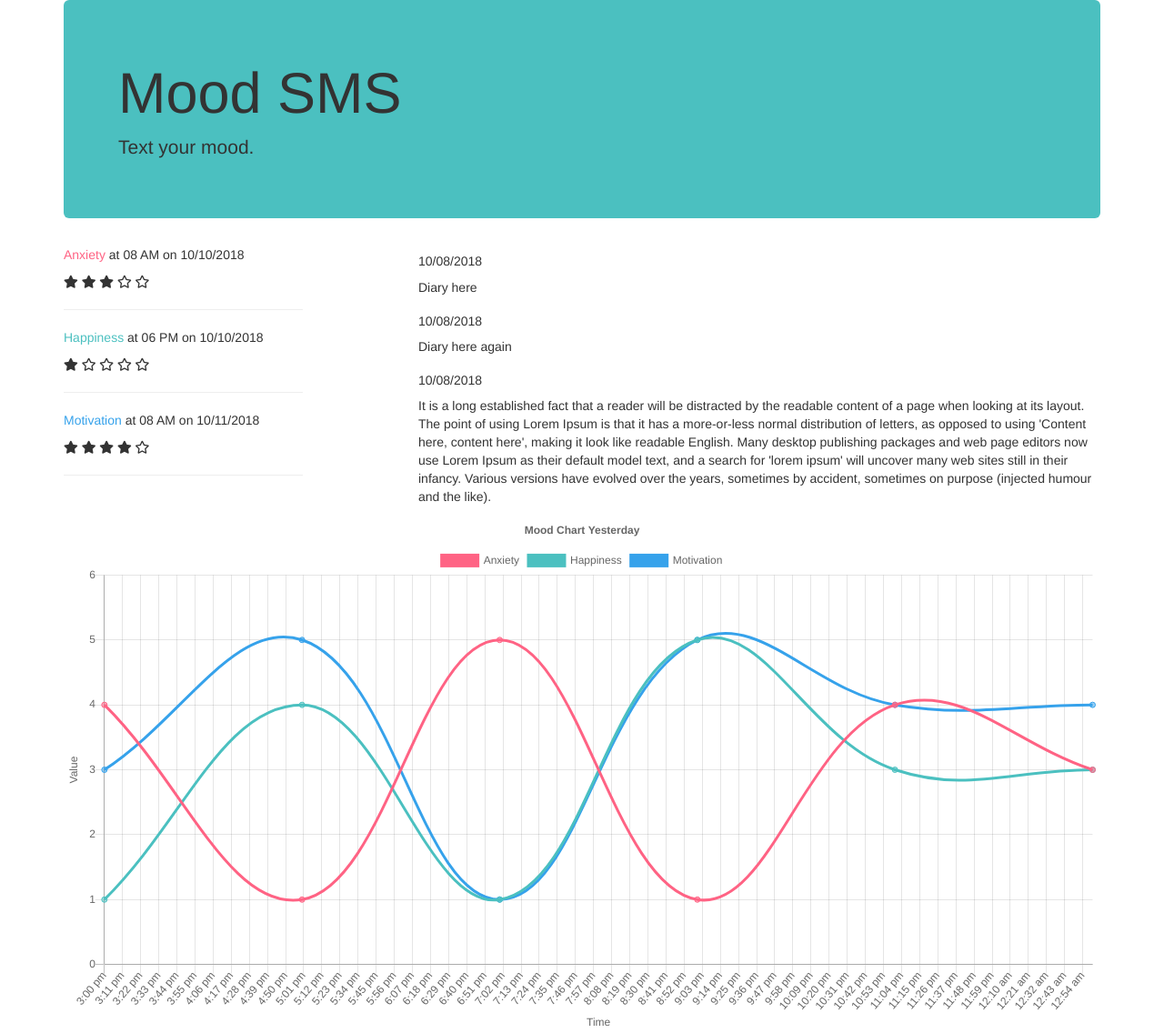
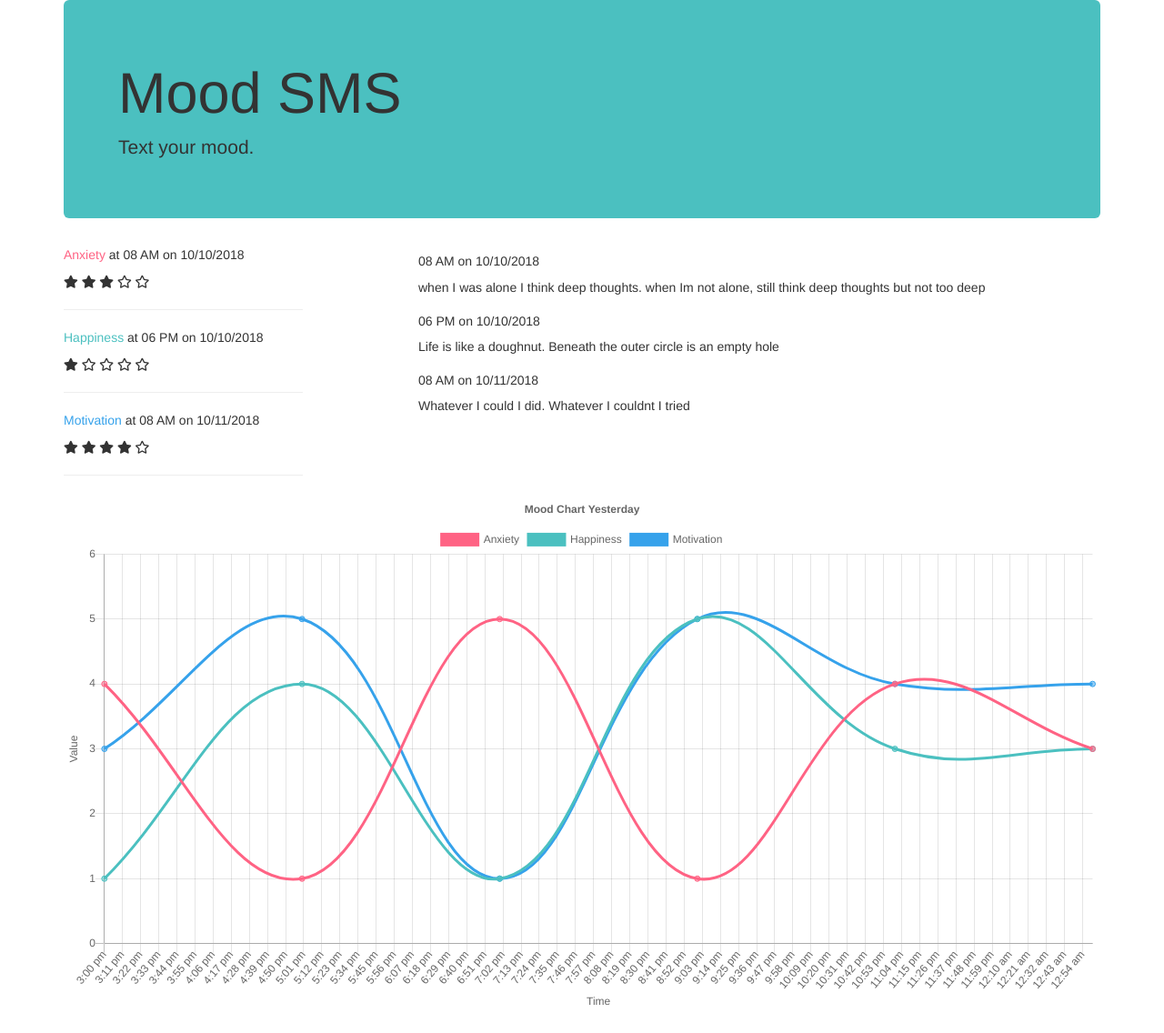
Before and after one commit to bboyjacks/TextJournaling, a Flask app: page / in a window 1280 px wide. Shown: the whole page at 91% size. After the commit the page ends 1105 px from the top, so only its background shows below. Run offline with Flask 2, Linux system fonts and the light colour scheme; data comes from the database, SQL or seed files in the repository; both versions use the stored data as it was after the commit; some libraries are stand-ins or nearby versions.

Commit message:
working querying diary from sql

```diff
--- a/app.py
+++ b/app.py
@@ -12,8 +12,9 @@ mood_db = MoodDB()
 
 @app.route('/')
 def home():
-    moods = mood_db.get_moods()
-    return render_template('home.html', moods=moods)
+    moods = mood_db.get_moods(1)
+    diaries = mood_db.get_diaries(1)
+    return render_template('home.html', moods=moods, diaries=diaries)
 
 if __name__ == "__main__":
     app.run(debug=True)
--- a/mood_db.py
+++ b/mood_db.py
@@ -7,18 +7,18 @@ class MoodDB:
 		self.db_uri = 'sqlite:///mood_sms.db'
 		self.engine = create_engine(self.db_uri)
 
-	def get_moods(self):
-		moods = self.engine.execute("SELECT type, star, time FROM users INNER JOIN mood ON users.id = mood.user_id AND users.id = 1")
+	def get_moods(self, user_id):
+		moods = self.engine.execute("SELECT type, star, time FROM users INNER JOIN mood ON users.id = mood.user_id AND users.id = " + str(user_id))
 		mood_list = {'moods': []}
 		for mood in moods:
 			mood_obj = {}
 			mood_obj['type'] = mood[0]
 			mood_obj['star'] = mood[1]
-			mood_obj['time'] = self.__time_parser__(mood[2])
+			mood_obj['time'] = self.__time_parser(mood[2])
 			mood_list['moods'].append(mood_obj)
 		return mood_list
 
-	def __time_parser__(self, mood_time):
+	def __time_parser(self, mood_time):
 		dt = datetime.datetime.utcfromtimestamp(mood_time)
 		dt_today = datetime.datetime.now()
 
@@ -26,3 +26,14 @@ class MoodDB:
 			return dt_today.strftime('%I %p Today')
 		else:
 			return dt.strftime('%I %p on %m/%d/%Y')
+
+	def get_diaries(self, user_id):
+		diaries = self.engine.execute("SELECT post, time FROM users INNER JOIN diary ON users.id = diary.user_id AND users.id = " + str(user_id))
+		diary_list = {'diaries': []}
+
+		for diary in diaries:
+			diary_obj = {}
+			diary_obj['post'] = diary[0]
+			diary_obj['time'] = self.__time_parser(diary[1])
+			diary_list['diaries'].append(diary_obj)
+		return diary_list
--- a/templates/home.html
+++ b/templates/home.html
@@ -54,29 +54,14 @@
 			</div>
 			<div class="col-lg-1"></div>
 			<div class="col-lg-8">
+				{% for diary in diaries['diaries'] %}
 				<div class="row">
 					<div class="col-lg-12">
-						<h5>10/08/2018</h5>
-						<p>Diary here</p>
+						<h5>{{ diary['time'] }}</h5>
+						<p>{{ diary['post'] }}</p>
 					</div>
 				</div>
-				<div class="row">
-					<div class="col-lg-12">
-						<h5>10/08/2018</h5>
-						<p>Diary here again</p>
-					</div>
-				</div>
-				<div class="row">
-					<div class="col-lg-12">
-						<h5>10/08/2018</h5>
-						<p>It is a long established fact that a reader will be distracted by the readable content of a page when looking
-							at its layout. The point of using Lorem Ipsum is that it has a more-or-less normal distribution of letters, as
-							opposed to using 'Content here, content here', making it look like readable English. Many desktop publishing
-							packages and web page editors now use Lorem Ipsum as their default model text, and a search for 'lorem ipsum'
-							will uncover many web sites still in their infancy. Various versions have evolved over the years, sometimes by
-							accident, sometimes on purpose (injected humour and the like).</p>
-					</div>
-				</div>
+				{% endfor %}
 			</div>
 		</div>
 		<canvas id="canvas"></canvas>
```
Also changed, not shown: mood_sms.db.
